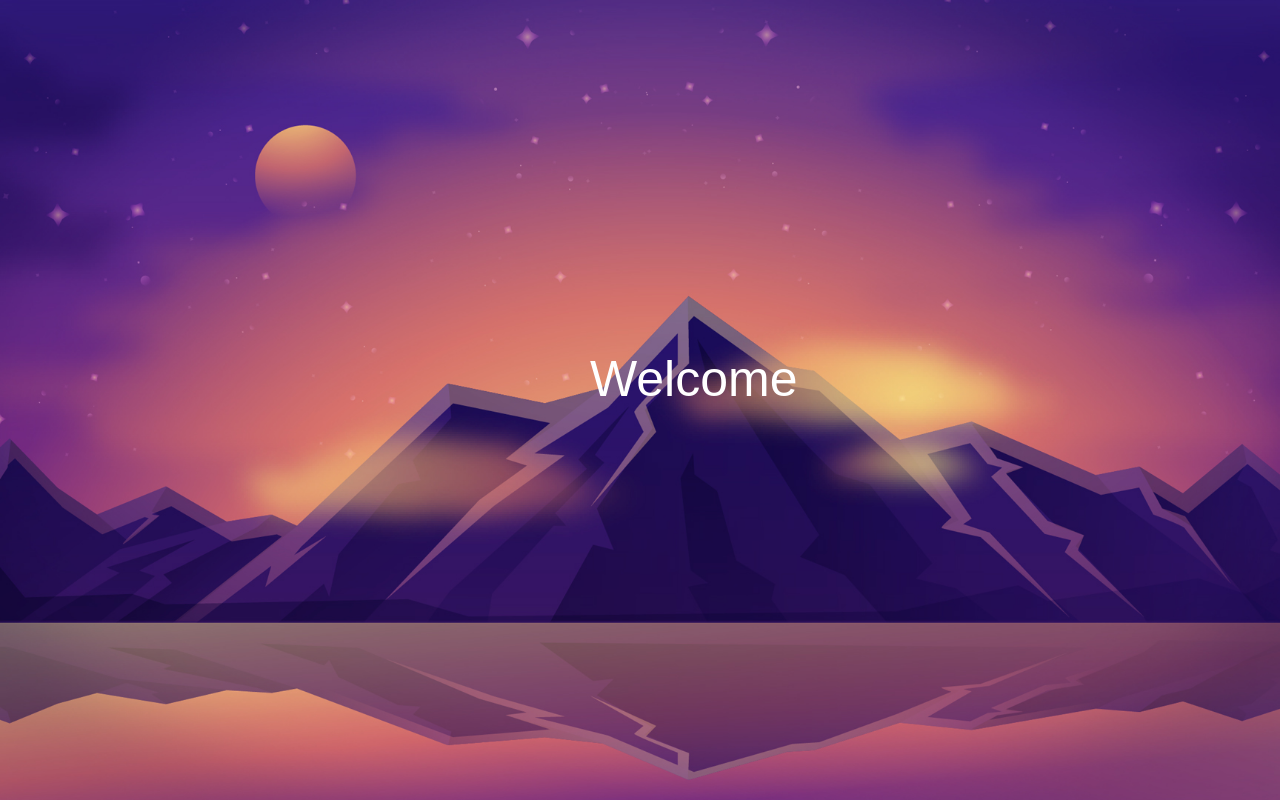
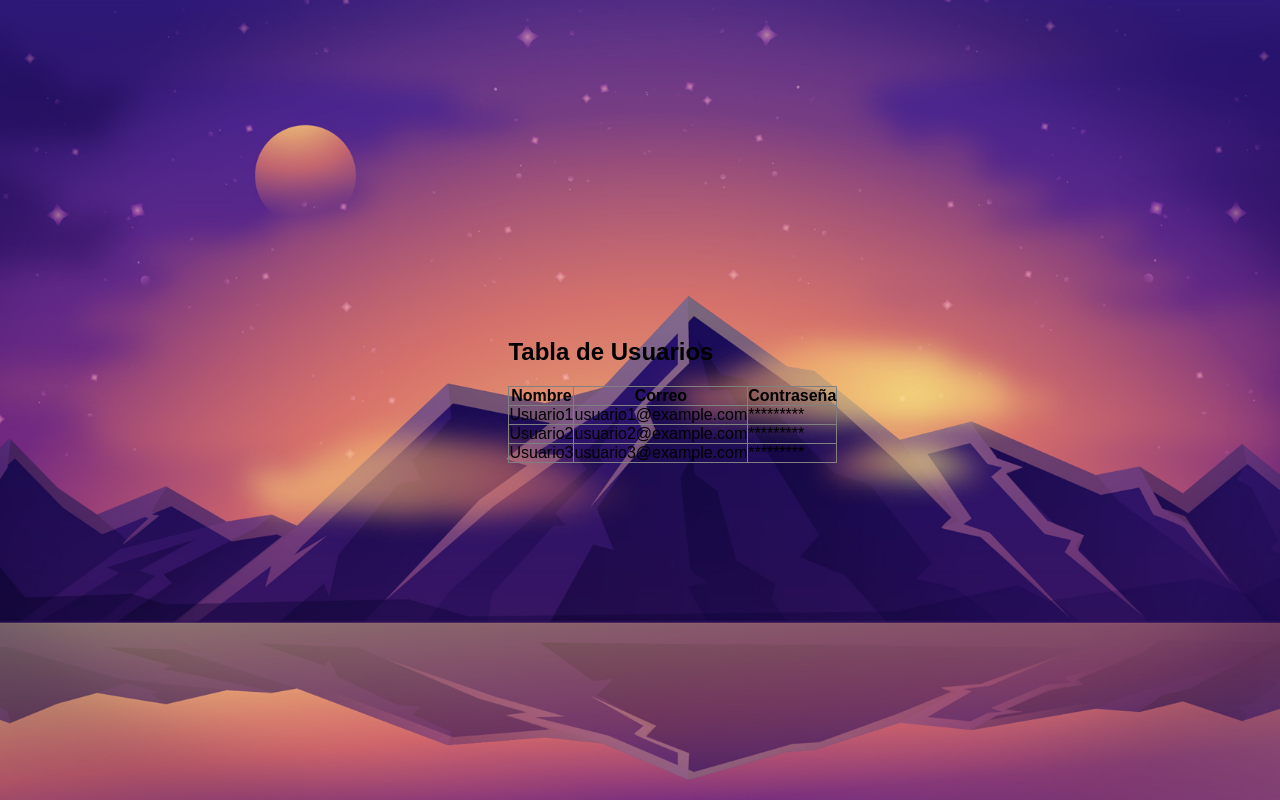
Before and after one commit to EguisMatt/prueba, a React (Vite) app in the folder frontend/: page /home in a window 1280 px wide. Built offline with nearby package versions, Linux system fonts and the light colour scheme; sample sign-in values are in the browser's storage.

Commit message:
table users

```diff
--- a/frontend/src/components/Login/login.jsx
+++ b/frontend/src/components/Login/login.jsx
@@ -41,7 +41,7 @@ const Login = () => {
               text: "Welcome",
             });
             window.location.reload();
-          }, 300);
+          }, 3000);
         }
       } catch (error) {
         console.error("Error en la solicitud de login:", error);
--- a/frontend/src/components/page/home.jsx
+++ b/frontend/src/components/page/home.jsx
@@ -1,8 +1,41 @@
+import { ContainerHome } from "../../styles/HomeStyles/StylesHome";
 
-export const Home = () => {
+// Define el componente Home
+function Home() {
+  // Datos de ejemplo para la tabla
+  const data = [
+    { nombre: 'Usuario1', correo: 'usuario1@example.com', contraseña: '*********' },
+    { nombre: 'Usuario2', correo: 'usuario2@example.com', contraseña: '*********' },
+    { nombre: 'Usuario3', correo: 'usuario3@example.com', contraseña: '*********' },
+    // Agrega más filas según sea necesario
+  ];
+
   return (
-    <div style={{ height: '100px', width: '100px', fontSize: '50px', color: 'white' }}>Welcome</div>
-  )
+    <ContainerHome>
+      <h2>Tabla de Usuarios</h2>
+      {/* Tabla con campos de nombre, correo y contraseña */}
+      <table border="1" className="user-table">
+        <thead>
+          <tr>
+            <th>Nombre</th>
+            <th>Correo</th>
+            <th>Contraseña</th>
+          </tr>
+        </thead>
+        <tbody>
+          {/* Mapea los datos para generar las filas de la tabla */}
+          {data.map((usuario, index) => (
+            <tr key={index}>
+              <td>{usuario.nombre}</td>
+              <td>{usuario.correo}</td>
+              <td>{usuario.contraseña}</td>
+            </tr>
+          ))}
+        </tbody>
+      </table>
+    </ContainerHome>
+  );
 }
 
-export default Home
+// Exporta el componente Home
+export default Home;
--- /dev/null
+++ b/frontend/src/styles/HomeStyles/StylesHome.jsx
@@ -0,0 +1,16 @@
+import styled from "styled-components"
+
+export const ContainerHome = styled.div`
+    width: 80%;
+    margin: 0 auto; /* Centra el contenido horizontalmente */
+.user-table {
+    width: 100%;
+    border-collapse: collapse;
+    margin-top: 20px; /* Espacio superior entre el encabezado y la tabla */
+    .user-table th, .user-table td {
+        border: 1px solid #ddd;
+        padding: 8px;
+        text-align: left;
+}
+}
+`
```
